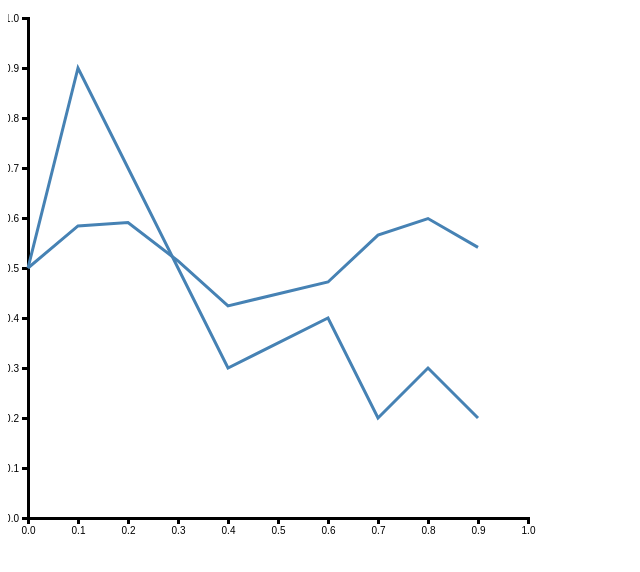
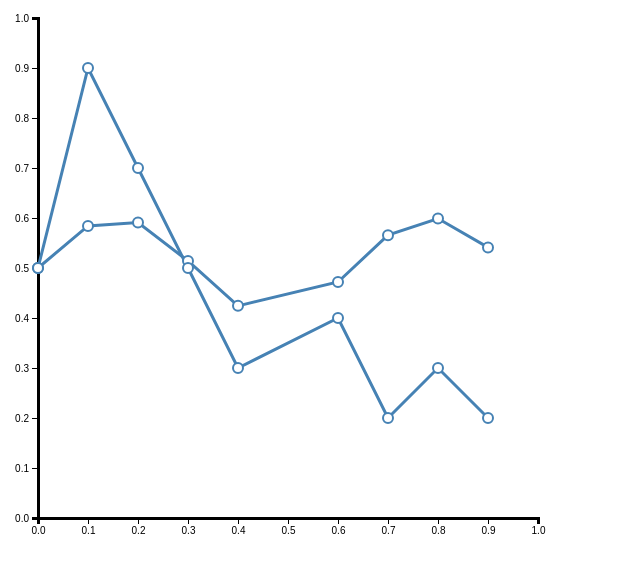
Before and after one commit to navyasrib/data-visualiation, a plain HTML site: page linearSize/html/lineGraph.html in a window 1280 px wide. Shown: the whole page, without its empty margins (0-640 px from the left). Drawn offline with Linux system fonts and the light colour scheme.

Commit message:
exercise08 show circles on line points [Rahul/Navya]

```diff
--- /dev/null
+++ b/linearSize/css/lineGraph.css
@@ -0,0 +1,13 @@
+.line {
+    stroke: steelblue;
+}
+
+path {
+    fill: none;
+    stroke-width: 3px;
+}
+
+circle {
+    fill: white;
+    stroke-width: 2px;
+}
--- a/linearSize/css/style.css
+++ b/linearSize/css/style.css
@@ -26,7 +26,3 @@ path, line, circle, rect, polygon {
     fill: none;
     stroke-width: 3px;
 }
-
-.line {
-    stroke: steelblue;
-}
--- a/linearSize/html/lineGraph.html
+++ b/linearSize/html/lineGraph.html
@@ -3,7 +3,7 @@
 <head>
     <meta charset="UTF-8">
     <title>Sine wave</title>
-    <link rel="stylesheet" type="text/css" href="../css/style.css">
+    <link rel="stylesheet" type="text/css" href="../css/lineGraph.css">
 </head>
 <body>
     <script type="text/javascript" src="../js/d3.v4.min.js"></script>
--- a/linearSize/js/lineGraph.js
+++ b/linearSize/js/lineGraph.js
@@ -3,6 +3,11 @@ const HEIGHT = 550;
 const MARGIN = 50;
 
 var linePoints = [[0, 5], [1, 9], [2, 7], [3, 5], [4, 3], [6, 4], [7, 2], [8, 3], [9, 2]];
+
+var normalizeCoordinate = function(coordinate) {
+    return coordinate/10;
+};
+
 var loadGraph = function () {
     var container = d3.select('body')
         .append('div')
@@ -22,7 +27,7 @@ var loadGraph = function () {
     var xAxis = d3.axisBottom(xScale).ticks(12);
     var yAxis = d3.axisLeft(yScale).ticks(10);
 
-    var graphMargin = 20;
+    var graphMargin = 30;
     var verticalMargin = 10;
     svg.append('g')
         .attr('transform', 'translate(' + graphMargin + ',510)')
@@ -32,10 +37,10 @@ var loadGraph = function () {
         .call(yAxis);
     var line = d3.line()
         .x(function (d) {
-            return xScale(d[0]/10)
+            return xScale(normalizeCoordinate(d[0]))
         })
         .y(function (d) {
-            return yScale(d[1]/10)
+            return yScale(normalizeCoordinate(d[1]))
         });
 
     var pathEle = svg.append('g')
@@ -46,14 +51,30 @@ var loadGraph = function () {
 
     var sineLine = d3.line()
         .x(function (d) {
-            return xScale(d[0]/10)
+            return xScale(normalizeCoordinate(d[0]))
         })
         .y(function (d) {
-            return yScale(Math.sin(d[0])/10+0.5)
+            return yScale(normalizeCoordinate(Math.sin(d[0]))+0.5)
         });
 
     pathEle.append('path')
         .attr('d', sineLine(linePoints));
+
+    var circles = pathEle.selectAll('circle')
+        .data(linePoints);
+
+    circles.enter()
+        .append('circle')
+        .attr('cx', function(d){ return xScale(normalizeCoordinate(d[0]))})
+        .attr('cy', function(d){ return yScale(normalizeCoordinate(Math.sin(d[0]))+0.5)})
+        .attr('r', 5);
+
+    circles.enter()
+        .append('circle')
+        .attr('cx', function(d){ return xScale(normalizeCoordinate(d[0]))})
+        .attr('cy', function(d){ return yScale(normalizeCoordinate(d[1]))})
+        .attr('r', 5);
+
 };
 
 window.onload = loadGraph;
```
